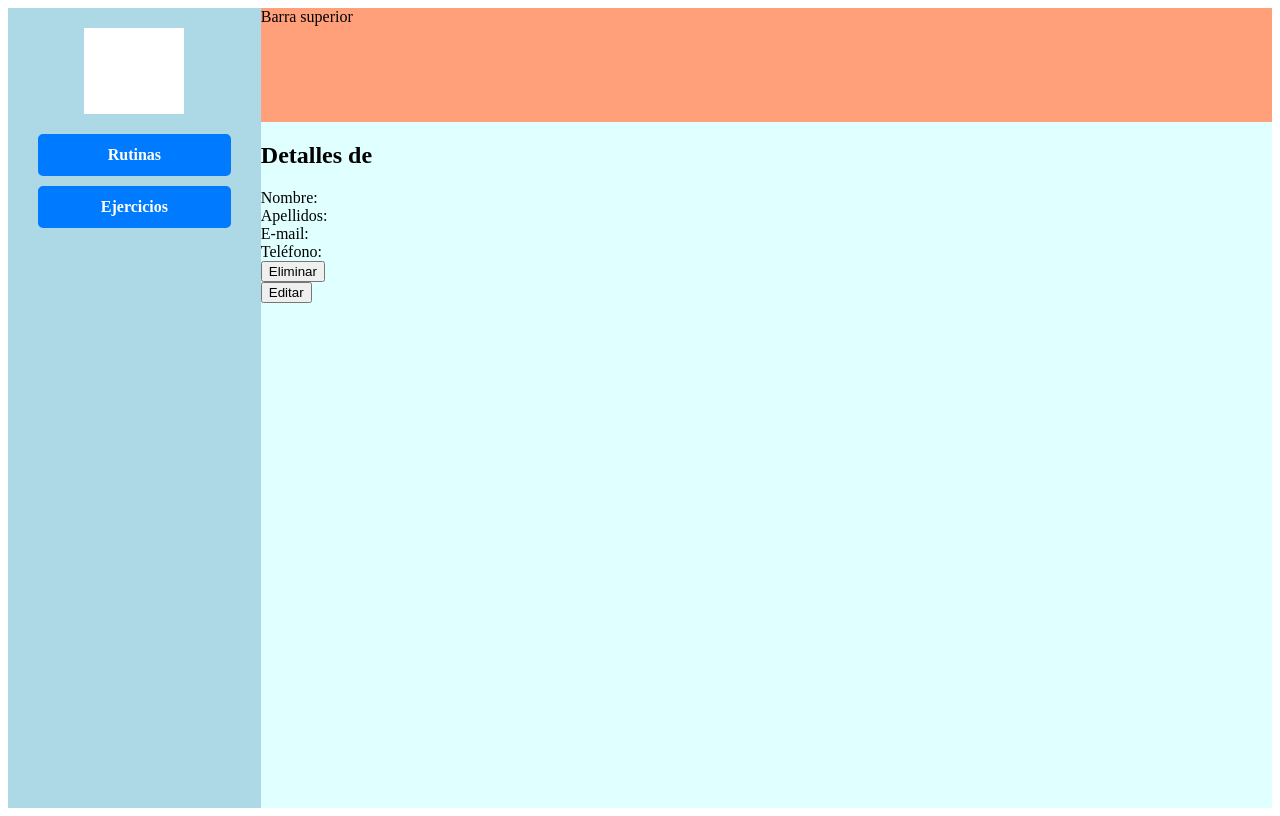
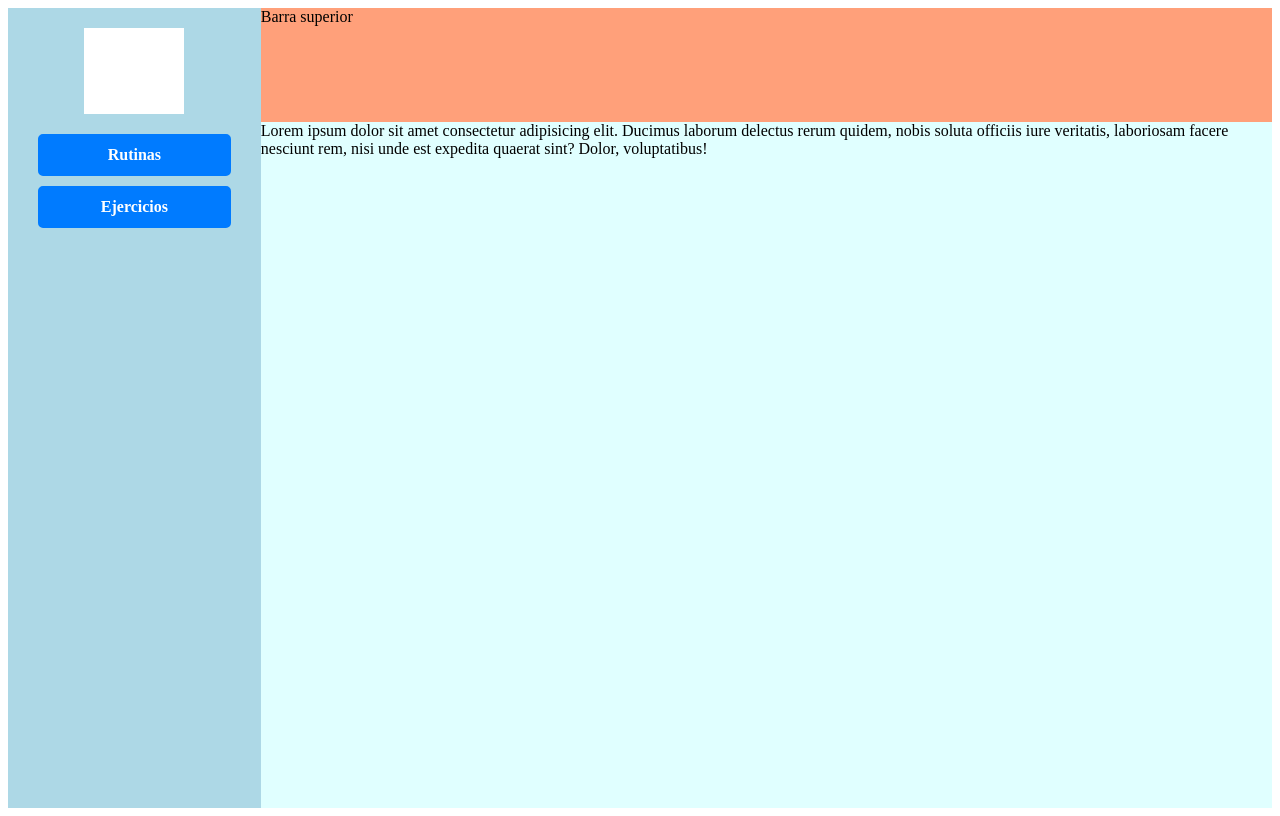
Before and after one commit to SII-Informatica-UMA/ciklum-el-grifo, an Angular app in the folder Proyecto-microservicio/: page /ejercicios in a window 1280 px wide. Built offline with nearby package versions, Linux system fonts and the light colour scheme.

Commit message:
Fix de codigo

```diff
--- a/Proyecto-microservicio/src/app/ejercicios/ejercicios.component.html
+++ b/Proyecto-microservicio/src/app/ejercicios/ejercicios.component.html
@@ -1,29 +1 @@
-<div class="container">
-    <div class="row">
-      <h2 >Detalles de {{contacto?.nombre}}</h2>
-    </div>
-
-  <div class="row">
-    <label class="col-md-3" for="nombre">Nombre:</label>
-    <span class="col-md-9 offset-2 offset-md-0">{{contacto?.nombre}}</span>
-  </div>
-  <div class="row">
-    <label class="col-md-3" for="nombre">Apellidos:</label>
-    <span class="col-md-9 offset-2 offset-md-0">{{contacto?.apellidos}}</span>
-  </div>
-  <div class="row">
-    <label class="col-md-3" for="nombre">E-mail:</label>
-    <span class="col-md-9 offset-2 offset-md-0">{{contacto?.email}}</span>
-  </div>
-  <div class="row">
-    <label class="col-md-3" for="nombre">Teléfono:</label>
-    <span class="col-md-9 offset-2 offset-md-0">{{contacto?.telefono}}</span>
-  </div>
-
-  <div class="row">
-    <button class="col-auto btn btn-outline-primary" (click)="eliminarContacto()">Eliminar <i class="bi bi-trash-fill"></i></button>
-    <div class="col-1"></div>
-    <button class="col-auto btn btn-outline-primary" (click)="editarContacto()">Editar <i class="bi bi-pencil-fill"></i></button>
-  </div>
-
-  </div>
+Lorem ipsum dolor sit amet consectetur adipisicing elit. Ducimus laborum delectus rerum quidem, nobis soluta officiis iure veritatis, laboriosam facere nesciunt rem, nisi unde est expedita quaerat sint? Dolor, voluptatibus!
--- a/Proyecto-microservicio/src/app/formulario-rutina/formulario-rutina.component.html
+++ /dev/null
@@ -1 +0,0 @@
-<p>formulario-rutina works!</p>
--- a/Proyecto-microservicio/src/app/rutina.ts
+++ b/Proyecto-microservicio/src/app/rutina.ts
@@ -1,6 +1,5 @@
 export interface Rutina{
-    id: number;
-    nombre: string;
-    fecha: Date;
+    id?: number;
+    nombre?: string;
     nose: undefined;
 }
```
Also changed, not shown: Proyecto-microservicio/src/app/formulario-rutina/formulario-rutina.component.ts (deleted, +0 -12 lines), Proyecto-microservicio/src/app/formulario-rutina/formulario-rutina.component.css (deleted), 1 other file (tests, documents, lock files or other folders).
